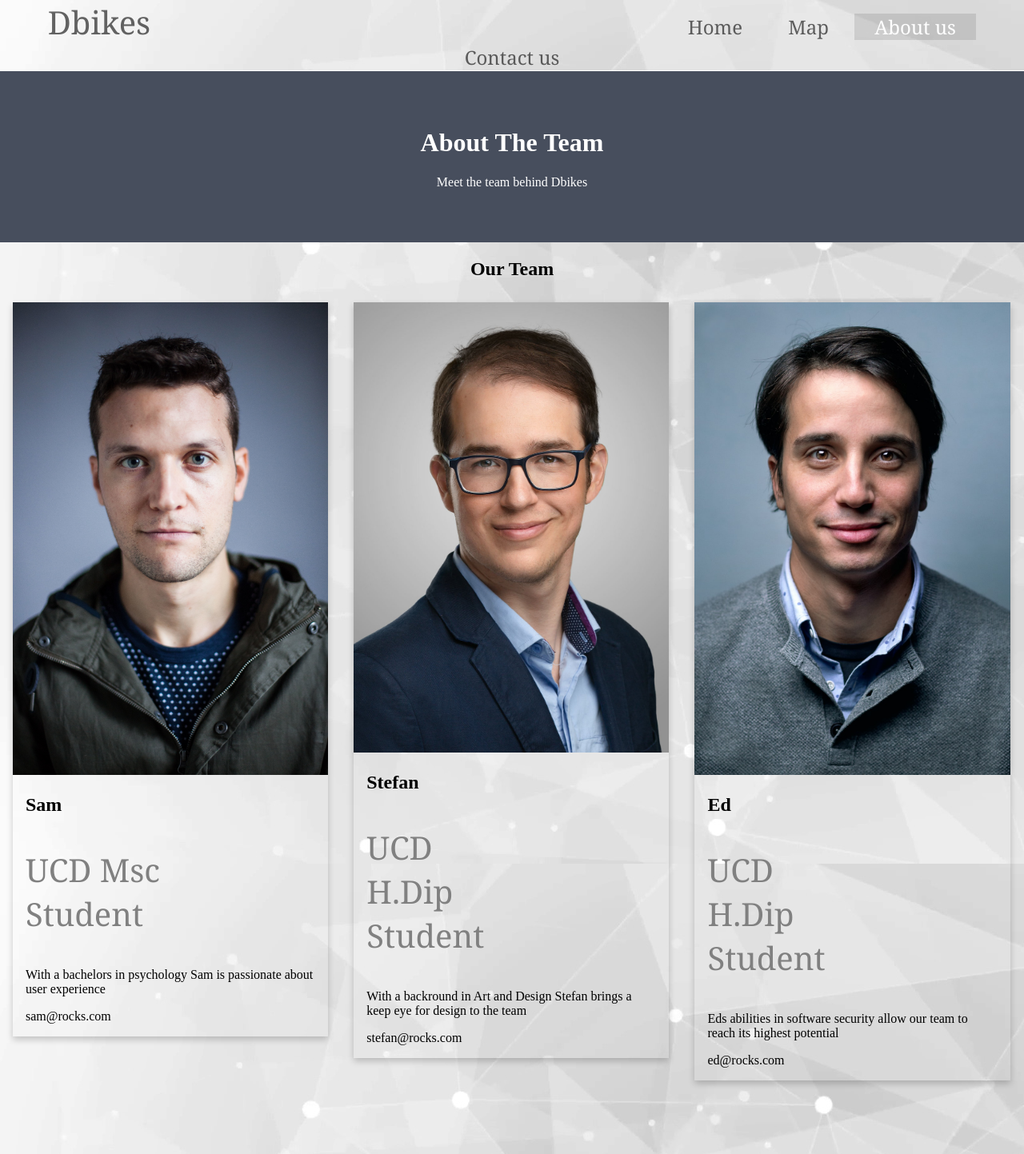
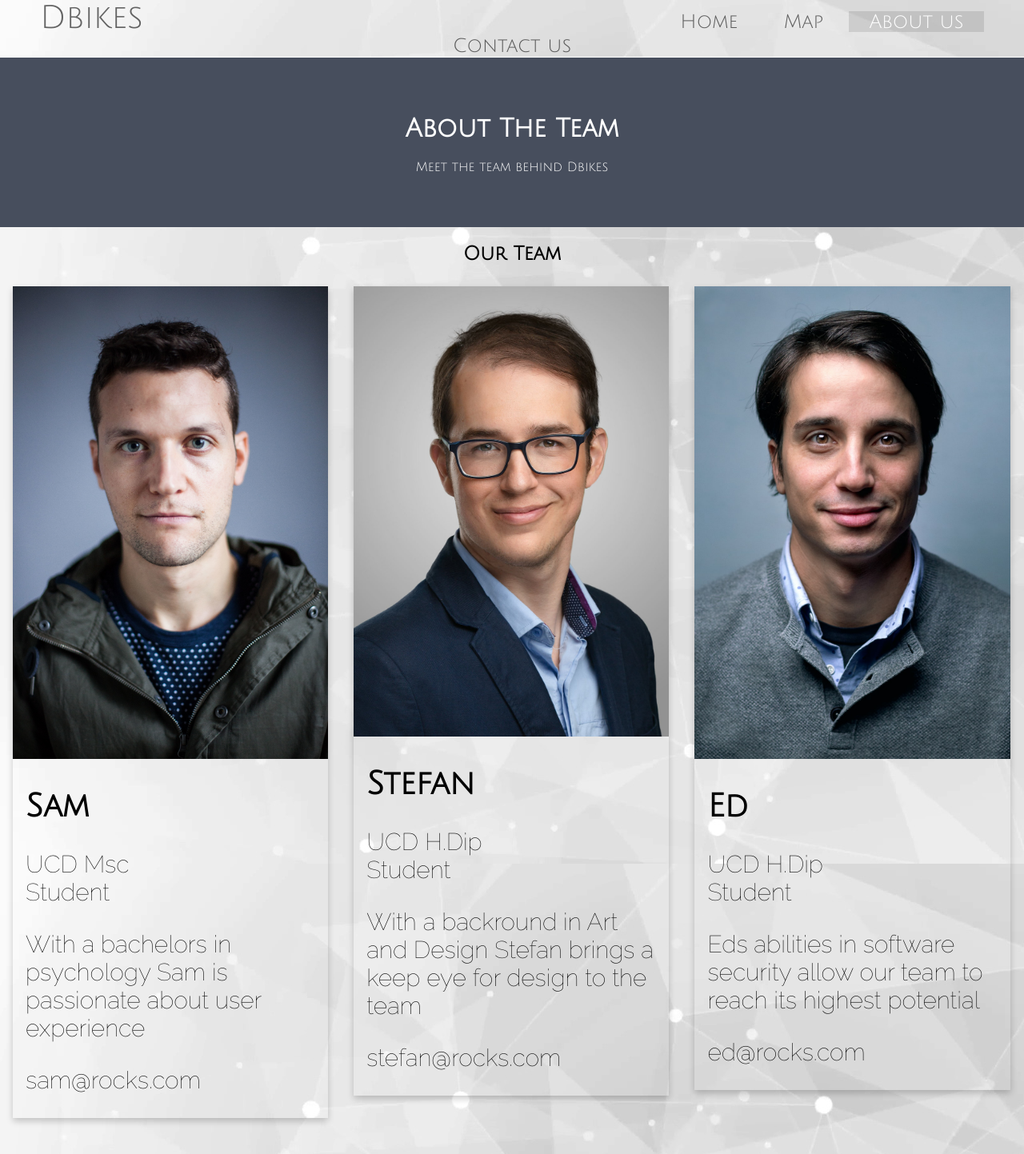
Before and after one commit to stefan-bordei/dbikes-web-app, a Flask app: page /about in a window 1280 px wide. Shown: the whole page at 80% size. Run offline with Flask 2, Linux system fonts and the light colour scheme; parts of the project's set-up code (start-up, migrations or seed data) failed here and were passed over.

Commit message:
Styling changes

```diff
--- a/server/flaskapp/static/styles.css
+++ b/server/flaskapp/static/styles.css
@@ -1,3 +1,5 @@
+@import url("https://fonts.googleapis.com/css2?family=Julius+Sans+One&family=Raleway:wght@100&display=swap");
+
 * {
     box-sizing: border-box;
 }
@@ -25,7 +27,7 @@
     right:1%;
     background-color: rgba(255,255,255,.9);
     font-size: 3 vw 3vh;
-    font-family: Tahoma, sans-serif;
+    font-family: 'Julius Sans One', sans-serif;
     overflow: auto;
     border: 3px solid black;
     text-align: center;
@@ -37,14 +39,20 @@
     top:10%;
     background-color: rgba(255,255,255,.9);
     width: 20%;
-    height: 80%;
+    height: 85%;
     left: 1%;
     /* sets the font size to be relative to the container size/ prevents overflow */
     font-size: 3 vw 3vh;
-    font-family: Tahoma, sans-serif;
+    font-family: 'Julius Sans One', sans-serif;
     /* overflow auto allows the background colour to apply to the nested calander divs */
     overflow: auto;
     border: 3px solid black;
+}
+
+#dropdown{
+    color: rgba(0, 0, 0, .6);
+    text-align: center;
+    font-family: 'Julius Sans One', sans-serif;
 }
 
 /* sets the charts to be left and right at the bottom */
@@ -83,7 +91,7 @@ html, body {
 
 .title{
     padding-right:50%;
-    font-family: Georgia, serif;
+    font-family: 'Julius Sans One', sans-serif;
     font-size: 40px;
 }
 .nav ul {
@@ -102,7 +110,7 @@ html, body {
     color: rgba(0, 0, 0, .6);
     padding-left: 2%;
     padding-right: 2%;
-    font-family: Georgia, serif;
+    font-family: 'Julius Sans One', sans-serif;
     /*color: rgba(0, 0, 0, .6);*/
     text-decoration: none;
 }
@@ -185,6 +193,9 @@ html, body {
 
 }
 
+h2{
+    font-family: 'Julius Sans One', sans-serif;
+}
 
 .hero-image {
   background-image: linear-gradient(rgba(0, 0, 0, 0.5), rgba(255, 255, 255, 0.2)), url(/static/img/bner.jpg);
@@ -214,6 +225,7 @@ html, body {
   color: white;
     font-size: 40px;
     text-shadow: 1px 1px black;
+    font-family: 'Julius Sans One', sans-serif;
 }
 
 .hero-text button {
@@ -284,10 +296,21 @@ input[type=submit]:hover {
   text-align: center;
   background-color: #474e5d;
   color: white;
+  font-family: 'Julius Sans One', sans-serif;
 }
 
 .container {
   padding: 0 16px;
+}
+
+.container h2{
+    font-family: 'Julius Sans One', sans-serif;
+    font-size: 40px;
+}
+.container p{
+    font-family: 'Raleway', sans-serif;
+    font-size: 30px;
+    color: #000;
 }
 
 .container::after, .row::after {
```
